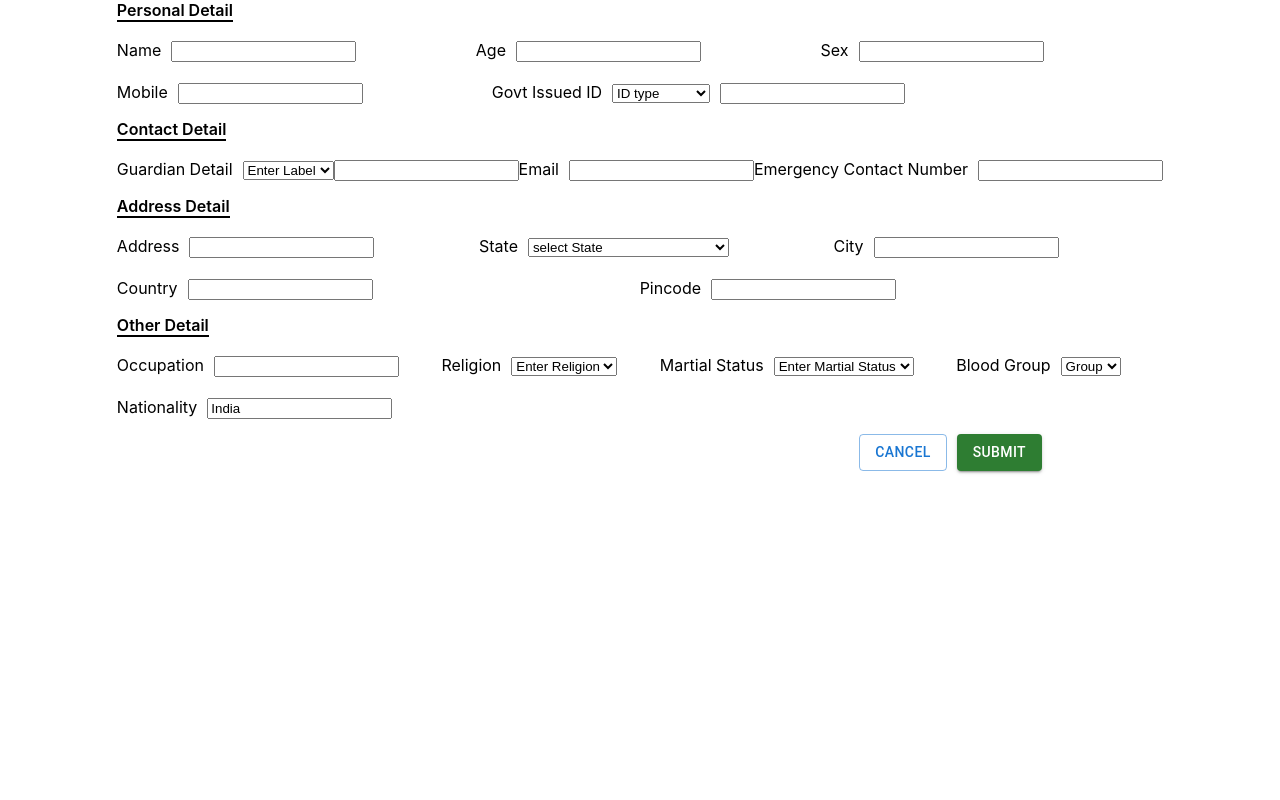
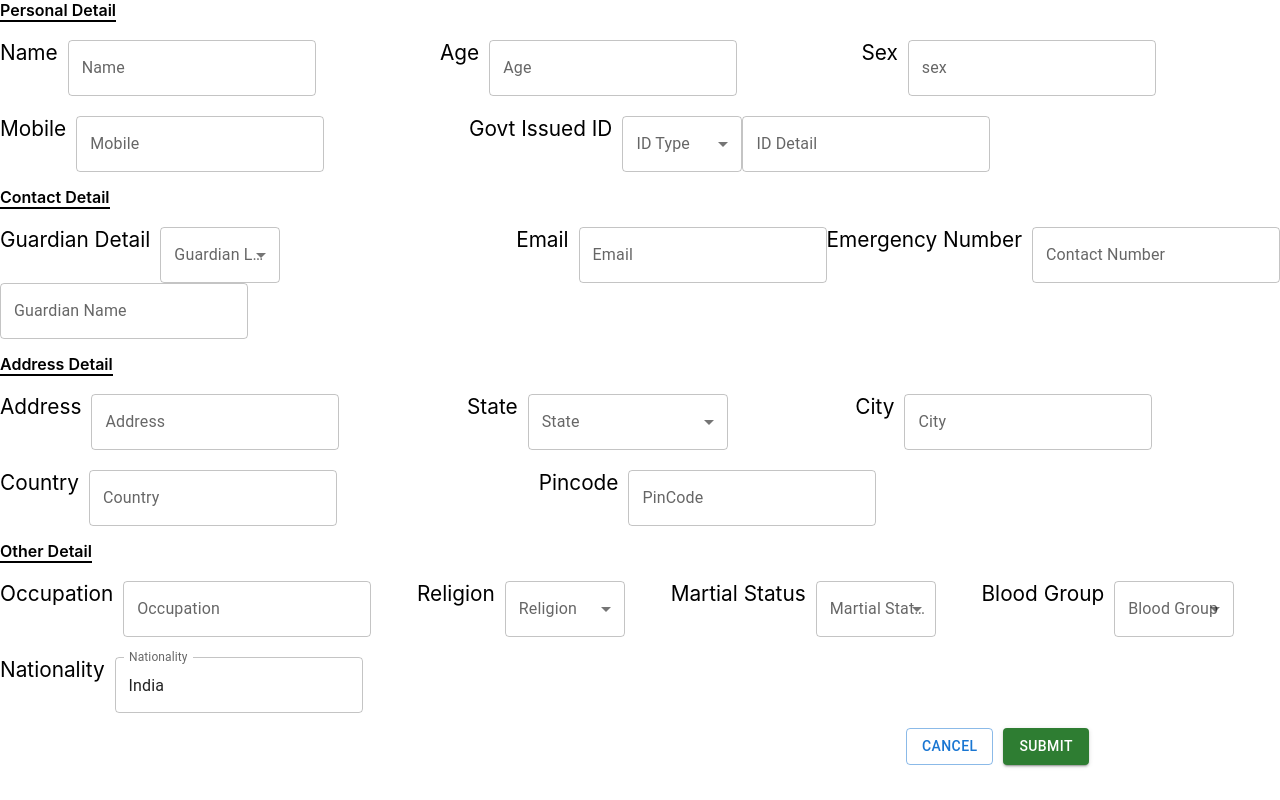
Before and after one commit to Vaishnavi429/OnitoTechnology.github.io, a React (Create React App) app: page / in a window 1280 px wide. Built offline with nearby package versions, Linux system fonts and the light colour scheme.

Commit message:
mui textfield add

```diff
--- a/src/Component/AddNewPatient/AddNewPatient.css
+++ b/src/Component/AddNewPatient/AddNewPatient.css
@@ -25,6 +25,6 @@
     width: 70%;
 }
 label{
-    font-size: 1em;
+    font-size: 1.3em;
     padding-right: 10px;
 }
--- a/src/Component/AddNewPatient/AddNewPatient.js
+++ b/src/Component/AddNewPatient/AddNewPatient.js
@@ -45,7 +45,6 @@ export default function AddNewPatient() {
             sex: Yup.string()
                 .required('sex must be fill'),
 
-
         }),
 
 
--- a/src/Component/AddNewPatient/AddressDetail/AddressDetail.css
+++ b/src/Component/AddNewPatient/AddressDetail/AddressDetail.css
@@ -6,5 +6,5 @@
 .addressDetail-row2{
     margin-top: 20px;
     display: grid;
-   grid-template-columns: auto auto;
+   grid-template-columns: auto auto auto;
 }
--- a/src/Component/AddNewPatient/AddressDetail/AddressDetail.js
+++ b/src/Component/AddNewPatient/AddressDetail/AddressDetail.js
@@ -1,8 +1,13 @@
 import React from 'react'
+import InputLabel from '@mui/material/InputLabel';
+import MenuItem from '@mui/material/MenuItem';
+import FormControl from '@mui/material/FormControl';
+import Select from '@mui/material/Select';
+import { TextField } from '@mui/material';
 import './AddressDetail.css'
 
-export default function AddressDetail({formik}) {
-  let state = [ "Andhra Pradesh",
+export default function AddressDetail({ formik }) {
+  let state = ["Andhra Pradesh",
     "Arunachal Pradesh",
     "Assam",
     "Bihar",
@@ -45,28 +50,45 @@ export default function AddressDetail({formik}) {
       <div className='addressDetail-row1'>
         <span>
           <label htmlFor="address">Address</label>
-        <input
+          <TextField
             id="address"
             type="text"
+            label="Address"
+            variant="outlined"
+            name="address"
             onChange={formik.handleChange}
             value={formik.values.address}
           /></span>
         <span>
           <label htmlFor="state">State</label>
-        <select name="state"
+
+
+
+          <FormControl sx={{ minWidth: 200 }}>
+            <InputLabel id="demo-simple-select-helper-label">State</InputLabel>
+            <Select
+              labelId="demo-simple-select-helper-label"
+              id="demo-simple-select-helper"
+              value={formik.values.state}
+              label="State"
+              name="state"
               onChange={formik.handleChange}
-          value={formik.values.state}>
-            <option value="">select State</option>
 
-            {state.map((value,index)=>(
-            <option key={index} value={value}>{value}</option>
+            >
+              {state.map((value, index) => (
+                <MenuItem  key={index} value={value}>{value}</MenuItem>
               ))}
-        </select></span>
+            </Select>
+
+          </FormControl>
+         </span>
         <span>
           <label htmlFor="city">City</label>
-        <input
-          id="addCityress"
+          <TextField
             type="text"
+            label="City"
+            variant="outlined"
+            name="city"
             onChange={formik.handleChange}
             value={formik.values.city}
           /></span>
@@ -74,17 +96,21 @@ export default function AddressDetail({formik}) {
       <div className='addressDetail-row2'>
         <span >
           <label htmlFor="country">Country</label>
-        <input
+          <TextField
             id="country"
             type="text"
+            label="Country"
+            variant="outlined"
             onChange={formik.handleChange}
             value={formik.values.country}
           /></span>
         <span>
           <label htmlFor="pincode">Pincode</label>
-        <input
+          <TextField
             id="pincode"
             type="text"
+            label="PinCode"
+            variant="outlined"
             onChange={formik.handleChange}
             value={formik.values.pincode}
           /></span>
--- a/src/Component/AddNewPatient/ContactDetail/ContactDetail.js
+++ b/src/Component/AddNewPatient/ContactDetail/ContactDetail.js
@@ -1,7 +1,13 @@
 import React from 'react'
+import { TextField } from '@mui/material'
+import InputLabel from '@mui/material/InputLabel';
+import MenuItem from '@mui/material/MenuItem';
+import FormControl from '@mui/material/FormControl';
+import Select from '@mui/material/Select';
 import './ContactDetail.css'
 
 export default function ContactDetail({ formik }) {
+  const guardianLabel = ['Father', 'Mother', 'Brother', 'Sister']
 
   return (
     <div className='ContactDetail-container'>
@@ -9,34 +15,48 @@ export default function ContactDetail({ formik }) {
       <div className='ContactDetail-row1'>
         <span>
           <label htmlFor="guardianDetail">Guardian Detail</label>
-        <select name="guardianLabel"
+          <FormControl sx={{ minWidth: 120 }}>
+            <InputLabel id="demo-simple-select-helper-label">Guardian Label</InputLabel>
+            <Select
+              labelId="demo-simple-select-helper-label"
+              id="demo-simple-select-helper"
+              value={formik.values.guardianLabel}
+              label="Guardian Label"
+              name="guardianLabel"
               onChange={formik.handleChange}
-          value={formik.values.guardianLabel}>
-          <option value="">Enter Label</option>
-          <option value="Father">Father</option>
-          <option value="Mother">Mother</option>
-          <option value="Brother">Brother</option>
-          <option value="Brother">Sister</option>
-        </select>
-        <input
-          id="name"
+
+            >
+              {guardianLabel.map((value, index) => (
+                <MenuItem key={index} value={value}>{value}</MenuItem>
+              ))}
+            </Select>
+
+          </FormControl>
+          <TextField
+            id="guardainName"
             type="text"
+            label="Guardian Name"
+            variant="outlined"
             onChange={formik.handleChange}
             value={formik.values.guardainName}
           /></span>
         <span>
           <label htmlFor="email">Email</label>
-        <input
+          <TextField
             id="email"
             type="text"
+            label="Email"
+            variant="outlined"
             onChange={formik.handleChange}
             value={formik.values.email}
           /></span>
         <span>
-        <label htmlFor="emergencyContactNo">Emergency Contact Number</label>
-        <input
+          <label htmlFor="emergencyContactNo">Emergency Number</label>
+          <TextField
             id="emergencyContactNo"
             type="text"
+            label="Contact Number"
+            variant="outlined"
             onChange={formik.handleChange}
             value={formik.values.emergencyContactNo}
           /></span>
--- a/src/Component/AddNewPatient/OtherDetail/OtherDetail.js
+++ b/src/Component/AddNewPatient/OtherDetail/OtherDetail.js
@@ -1,4 +1,10 @@
 import React from 'react'
+import { TextField } from '@mui/material'
+import InputLabel from '@mui/material/InputLabel';
+import MenuItem from '@mui/material/MenuItem';
+import FormControl from '@mui/material/FormControl';
+import Select from '@mui/material/Select';
+
 import './OtherDetail.css'
 
 export default function OtherDetail({ formik }) {
@@ -10,48 +16,79 @@ export default function OtherDetail({ formik }) {
       <div className='component-heading'>Other Detail</div>
       <div className='OtherDetail-row1'>
         <span> <label htmlFor="occupation">Occupation</label>
-          <input
+          <TextField
             id="occupation"
             type="text"
+            label="Occupation"
+            variant="outlined"
             onChange={formik.handleChange}
             value={formik.values.occupation}
           /> </span>
         <span>
           <label htmlFor="religion">Religion</label>
-        <select name="religion"
+          <FormControl sx={{ minWidth: 120 }}>
+            <InputLabel id="demo-simple-select-helper-label">Religion</InputLabel>
+            <Select
+              name="religion"
+              labelId="demo-simple-select-helper-label"
+              id="demo-simple-select-helper"
+              value={formik.values.religion}
+              label="Religion"
               onChange={formik.handleChange}
-          value={formik.values.religion}>
-          <option value="">Enter Religion</option>
+
+            >
               {religion.map((value, index) => (
-            <option key={index} value={value}>{value}</option>
+                <MenuItem key={index} value={value}>{value}</MenuItem>
               ))}
-        </select></span>
+            </Select>
+
+          </FormControl>
+
+        </span>
         <span>
           <label htmlFor="martialStatus">Martial Status</label>
-        <select name="martialStatus"
+          <FormControl sx={{ minWidth: 120 }}>
+            <InputLabel id="demo-simple-select-helper-label">Martial Status</InputLabel>
+            <Select
+              name="martialStatus"
+              labelId="demo-simple-select-helper-label"
+              id="demo-simple-select-helper"
+              value={formik.values.martialStatus}
+              label="Martial Status"
               onChange={formik.handleChange}
-          value={formik.values.martialStatus}>
-          <option value="">Enter Martial Status</option>
+            >
               {martialStatus.map((value, index) => (
-            <option key={index} value={value}>{value}</option>
+                <MenuItem key={index} value={value}>{value}</MenuItem>
               ))}
-        </select></span>
+            </Select>
+            </FormControl></span>
         <span>
           <label htmlFor="bloodGroup">Blood Group</label>
-        <select name="BloodGroup"
+          <FormControl sx={{ minWidth: 120 }}>
+            <InputLabel id="demo-simple-select-helper-label">Blood Group</InputLabel>
+            <Select
+              labelId="demo-simple-select-helper-label"
+              id="demo-simple-select-helper"
+              value={formik.values.bloodGroup}
+              label="Blood Group"
+              name="bloodGroup"
               onChange={formik.handleChange}
-          value={formik.values.bloodGroup}>
-          <option value="">Group</option>
+
+            >
               {bloodGroup.map((value, index) => (
-            <option key={index} value={value}>{value}</option>
+                <MenuItem key={index} value={value}>{value}</MenuItem>
               ))}
-        </select></span>
+            </Select>
+            </FormControl>
+          </span>
       </div>
       <div>
         <label htmlFor="nationality">Nationality</label>
-        <input
+        <TextField
           id="nationality"
           type="text"
+          label="Nationality"
+          variant="outlined"
           onChange={formik.handleChange}
           value={formik.values.nationality}
         />
--- a/src/Component/AddNewPatient/PersonalDetail/PersonDetail.js
+++ b/src/Component/AddNewPatient/PersonalDetail/PersonDetail.js
@@ -1,4 +1,9 @@
 import React from 'react'
+import InputLabel from '@mui/material/InputLabel';
+import MenuItem from '@mui/material/MenuItem';
+import FormControl from '@mui/material/FormControl';
+import Select from '@mui/material/Select';
+import { TextField } from '@mui/material';
 import './PersonalDetail.css'
 
 
@@ -9,29 +14,36 @@ export default function PersonDetail({ formik }) {
         <div className='personDetail-container'>
             <div className='component-heading'>Personal Detail</div>
             <div className='personDetail-row1'>
-                <span >
+                <span>
+
                     <label htmlFor="name">Name</label>
-                    <input
+                    <TextField
                         id="name"
                         type="text"
+                        label="Name"
+                        variant="outlined"
                         onChange={formik.handleChange}
                         value={formik.values.name}
                     />
                 </span>
                 <span>
                     <label htmlFor="age">Age</label>
-                    <input
+                    <TextField
                         id="age"
                         type="text"
+                        label="Age"
+                        variant="outlined"
                         onChange={formik.handleChange}
                         value={formik.values.age}
                     />
                 </span>
                 <span>
                     <label htmlFor="sex">Sex</label>
-                    <input
+                    <TextField
                         id="sex"
                         type="text"
+                        label="sex"
+                        variant="outlined"
                         onChange={formik.handleChange}
                         value={formik.values.sex}
                     />
@@ -40,26 +52,39 @@ export default function PersonDetail({ formik }) {
             <div className='personDetail-row2'>
                 <span>
                     <label htmlFor="mobile">Mobile</label>
-                <input
+                    <TextField
                         id="mobile"
                         type="text"
+                        label="Mobile"
+                        variant="outlined"
                         onChange={formik.handleChange}
                         value={formik.values.mobile}
                     />
                 </span>
                 <span>
-                <label htmlFor="GovtID">Govt Issued ID</label>
-                <select name="idType" className='IDType'
+                    <label htmlFor="govtID">Govt Issued ID</label>
+
+                    <FormControl sx={{ minWidth: 120 }}>
+                        <InputLabel id="demo-simple-select-helper-label">ID Type</InputLabel>
+                        <Select
+                            name='IDtype'
+                            labelId="demo-simple-select-helper-label"
+                            id="demo-simple-select-helper"
+                            value={formik.values.IDtype}
+                            label="ID type"
                             onChange={formik.handleChange}
-                    value={formik.values.idType}>
-                    <option value="">ID type</option>
+                        >
                             {IDType.map((value, index) => (
-                        <option key={index} value={value}>{value}</option>
+                                <MenuItem key={index} value={value}>{value}</MenuItem>
                             ))}
-                </select>
-                <input
+                        </Select>
+
+                    </FormControl>
+                    <TextField
                         id="idDetail"
                         type="text"
+                        label="ID Detail"
+                        variant="outlined"
                         onChange={formik.handleChange}
                         value={formik.values.idDetail}
                     />
```
Lines whose indentation alone changed are shown as unchanged.
